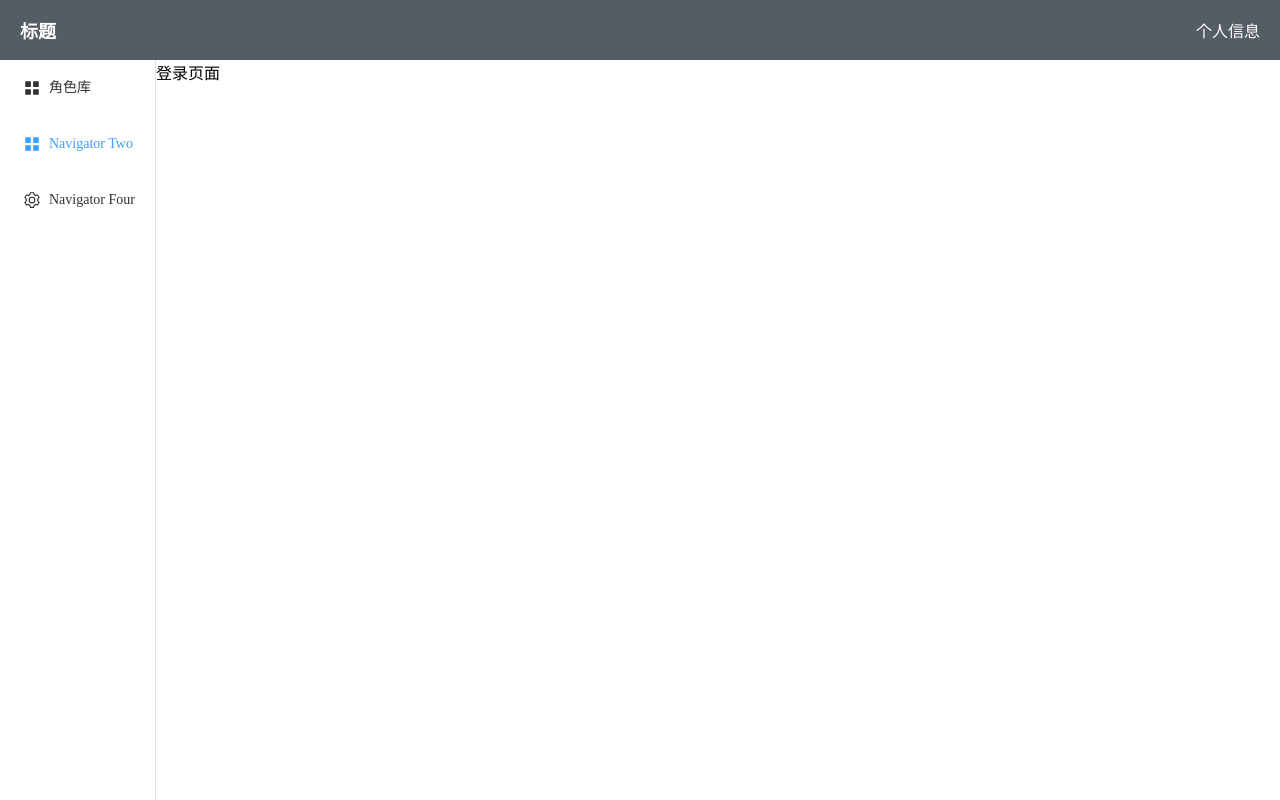
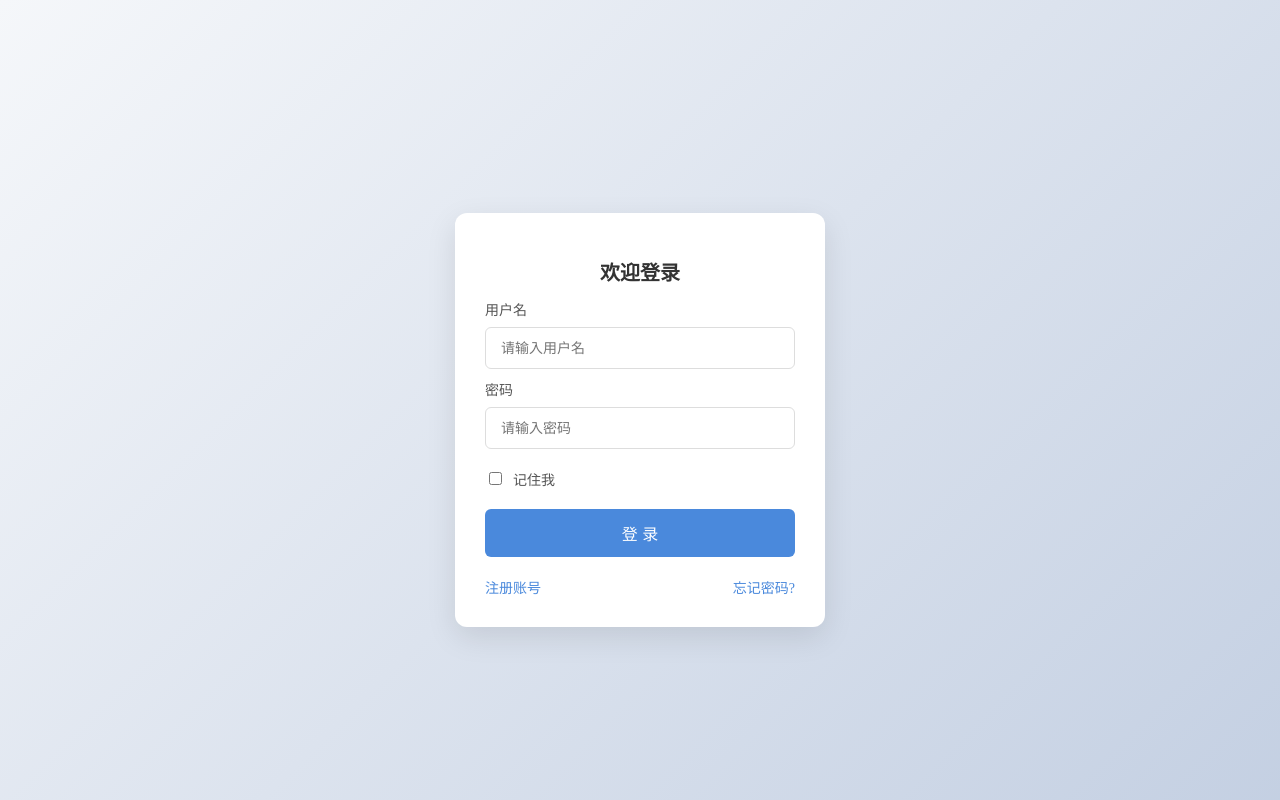
Before and after one commit to HuskyCommunicator/qny, a Vue app in the folder qny-vue/: page /login in a window 1280 px wide. Built offline with nearby package versions, Linux system fonts and the light colour scheme.

Commit message:
登录页面实现

```diff
--- a/qny-vue/src/App.vue
+++ b/qny-vue/src/App.vue
@@ -1,15 +1,20 @@
 <script setup>
-import { RouterLink, RouterView } from "vue-router";
-import Nav from "@/components/nav.vue";
-import Aside from "@/components/aside.vue";
+import { RouterLink, RouterView, useRoute } from "vue-router";
+import Nav from "@/components/Nav.vue";
+import Aside from "@/components/Aside.vue";
+import { computed } from "vue";
+const route = useRoute();
+const showLayout = computed(() => route.name !== "Login");
 </script>
 
 <template>
   <div class="app-container">
-    <Nav />
+    <!-- <Nav v-if="showLayout" /> -->
     <div class="main-content">
-      <Aside />
-      <RouterView />
+      <Aside v-if="showLayout" />
+      <div class="content-area">
+        <RouterView />
+      </div>
     </div>
   </div>
 </template>
@@ -54,4 +59,7 @@ Aside {
   height: 100%;
   background: #f5f5f5;
 }
+.content-area {
+  width: 100%;
+}
 </style>
--- a/qny-vue/src/components/aside.vue
+++ b/qny-vue/src/components/aside.vue
@@ -5,6 +5,18 @@ import {
   Location,
   Setting,
 } from "@element-plus/icons-vue";
+import { useRoute } from "vue-router";
+import { computed } from "vue";
+
+const route = useRoute();
+
+const routeToIndexMap = {
+  "/": "/",
+  "/my-agent": "/my-agent",
+  "/user-center": "/user-center",
+};
+
+const activeIndex = computed(() => routeToIndexMap[route.path] || "/");
 
 const handleOpen = (key, keyPath) => {
   console.log(key, keyPath);
@@ -16,22 +28,31 @@ const handleClose = (key, keyPath) => {
 
 <template>
   <el-menu
-    default-active="2"
+    :default-active="activeIndex"
     class="el-menu-vertical-demo"
     @open="handleOpen"
     @close="handleClose"
+    router
   >
-    <el-menu-item index="1">
+    <el-menu-item index="/">
       <el-icon><icon-menu /></el-icon>
-      <span>角色库</span>
+      <span>智能体大厅</span>
     </el-menu-item>
-    <el-menu-item index="2">
+    <el-menu-item index="/my-agent">
       <el-icon><icon-menu /></el-icon>
-      <span>Navigator Two</span>
+      <span>我的智能体</span>
     </el-menu-item>
-    <el-menu-item index="3">
+    <el-menu-item index="/user-center">
       <el-icon><setting /></el-icon>
-      <span>Navigator Four</span>
+      <span>个人中心</span>
+    </el-menu-item>
+    <el-menu-item index="/chat">
+      <el-icon><setting /></el-icon>
+      <span>聊天</span>
+    </el-menu-item>
+    <el-menu-item index="/login">
+      <el-icon><setting /></el-icon>
+      <span>登录</span>
     </el-menu-item>
   </el-menu>
 </template>
--- a/qny-vue/src/components/nav.vue
+++ b/qny-vue/src/components/nav.vue
@@ -11,17 +11,7 @@ const logout = () => {
       <span class="system-name">标题</span>
     </div>
 
-    <div class="navbar-right">
-      <div class="user-info-container">
-        <div class="user-info">
-          <span>个人信息</span>
-        </div>
-        <div class="dropdown-menu">
-          <div class="dropdown-item">个人中心</div>
-          <div class="dropdown-item" @click="logout">退出登录</div>
-        </div>
-      </div>
-    </div>
+    <div class="navbar-right"></div>
   </nav>
 </template>
 
--- a/qny-vue/src/router/index.js
+++ b/qny-vue/src/router/index.js
@@ -4,14 +4,49 @@ const router = createRouter({
   history: createWebHistory(import.meta.env.BASE_URL),
   routes: [
     {
-      path: "/",
-      component: () => import("../views/main/main.vue"),
+      path: "/login",
+      name: "Login",
+      component: () => import("../views/Login.vue"),
+      meta: { requiresAuth: false },
     },
     {
-      path: "/login",
-      component: () => import("../views/main/login.vue"),
+      path: "/",
+      redirect: "/agent-hall",
+    },
+    {
+      path: "/agent-hall",
+      name: "AgentHall",
+      component: () => import("../views/AgentHall.vue"),
+      meta: { requiresAuth: true },
+    },
+    {
+      path: "/my-agent",
+      name: "MyAgent",
+      component: () => import("../views/MyAgent.vue"),
+      meta: { requiresAuth: true },
+    },
+    {
+      path: "/user-center",
+      name: "UserCenter",
+      component: () => import("../views/UserCenter.vue"),
+      meta: { requiresAuth: true },
+    },
+    {
+      path: "/chat",
+      name: "Chat",
+      component: () => import("../views/Chat.vue"),
+      meta: { requiresAuth: true },
     },
   ],
 });
 
+router.beforeEach((to, from, next) => {
+  const token = localStorage.getItem("qny-token");
+  if (to.meta.requiresAuth && !token) {
+    next({ name: "Login" });
+  } else {
+    next();
+  }
+});
+
 export default router;
--- /dev/null
+++ b/qny-vue/src/views/AgentHall.vue
@@ -0,0 +1,7 @@
+<script setup></script>
+
+<template>
+  <div>智能体大厅</div>
+</template>
+
+<style lang="scss" scoped></style>
--- /dev/null
+++ b/qny-vue/src/views/Chat.vue
@@ -0,0 +1,7 @@
+<script setup></script>
+
+<template>
+  <div>聊天</div>
+</template>
+
+<style lang="scss" scoped></style>
--- /dev/null
+++ b/qny-vue/src/views/Login.vue
@@ -0,0 +1,192 @@
+<script setup>
+import { ref } from "vue";
+import { useRouter } from "vue-router";
+
+const router = useRouter();
+const isLoginMode = ref(true);
+const username = ref("");
+const password = ref("");
+const confirmPassword = ref("");
+const rememberMe = ref(false);
+
+const handleSubmit = () => {
+  if (isLoginMode.value) {
+    // 登录逻辑
+    localStorage.setItem("qny-token", "mock-token");
+    router.push("/agent-hall");
+  } else {
+    // 注册逻辑
+    if (password.value !== confirmPassword.value) {
+      alert("两次密码输入不一致");
+      return;
+    }
+    // 模拟注册成功自动登录
+    localStorage.setItem("qny-token", "mock-token");
+    router.push("/agent-hall");
+  }
+};
+
+const toggleMode = () => {
+  isLoginMode.value = !isLoginMode.value;
+  username.value = "";
+  password.value = "";
+  confirmPassword.value = "";
+};
+</script>
+
+<template>
+  <div class="login-container">
+    <div class="login-box">
+      <h1 class="login-title">{{ isLoginMode ? "欢迎登录" : "用户注册" }}</h1>
+
+      <form @submit.prevent="handleSubmit" class="login-form">
+        <div class="form-group">
+          <label for="username">用户名</label>
+          <input
+            id="username"
+            v-model="username"
+            type="text"
+            :placeholder="isLoginMode ? '请输入用户名' : '请输入注册用户名'"
+          />
+        </div>
+
+        <div class="form-group">
+          <label for="password">密码</label>
+          <input
+            id="password"
+            v-model="password"
+            type="password"
+            placeholder="请输入密码"
+          />
+        </div>
+
+        <div class="form-group" v-if="!isLoginMode">
+          <label for="confirmPassword">确认密码</label>
+          <input
+            id="confirmPassword"
+            v-model="confirmPassword"
+            type="password"
+            placeholder="请再次输入密码"
+          />
+        </div>
+
+        <div class="remember-me" v-if="isLoginMode">
+          <input id="remember" v-model="rememberMe" type="checkbox" />
+          <label for="remember">记住我</label>
+        </div>
+
+        <button type="submit" class="login-btn">
+          {{ isLoginMode ? "登 录" : "注 册" }}
+        </button>
+      </form>
+
+      <div class="login-footer">
+        <a href="#" @click.prevent="toggleMode">
+          {{ isLoginMode ? "注册账号" : "已有账号？登录" }}
+        </a>
+        <a href="#" v-if="isLoginMode">忘记密码?</a>
+      </div>
+    </div>
+  </div>
+</template>
+
+<style lang="scss" scoped>
+.login-container {
+  display: flex;
+  justify-content: center;
+  align-items: center;
+  min-height: 100vh;
+  background: linear-gradient(135deg, #f5f7fa 0%, #c3cfe2 100%);
+  padding: 20px;
+}
+
+.login-box {
+  background: white;
+  padding: 30px;
+  border-radius: 12px;
+  box-shadow: 0 10px 30px rgba(0, 0, 0, 0.1);
+  width: 25%;
+  max-width: 450px;
+}
+
+.login-title {
+  text-align: center;
+  color: #333;
+  font-size: 20px;
+}
+
+.login-form {
+  display: flex;
+  flex-direction: column;
+  gap: 10px;
+}
+
+.form-group {
+  display: flex;
+  flex-direction: column;
+  gap: 8px;
+
+  label {
+    color: #555;
+    font-size: 14px;
+  }
+
+  input {
+    padding: 12px 15px;
+    border: 1px solid #ddd;
+    border-radius: 6px;
+    font-size: 14px;
+    transition: border-color 0.3s;
+
+    &:focus {
+      outline: none;
+      border-color: #4a89dc;
+    }
+  }
+}
+
+.remember-me {
+  display: flex;
+  align-items: center;
+  gap: 8px;
+  margin: 10px 0;
+
+  label {
+    color: #555;
+    font-size: 14px;
+    cursor: pointer;
+  }
+}
+
+.login-btn {
+  background: #4a89dc;
+  color: white;
+  border: none;
+  padding: 12px;
+  border-radius: 6px;
+  font-size: 16px;
+  font-weight: 500;
+  cursor: pointer;
+  transition: background 0.3s;
+
+  &:hover {
+    background: #3a70c2;
+  }
+}
+
+.login-footer {
+  display: flex;
+  justify-content: space-between;
+  margin-top: 20px;
+  font-size: 14px;
+
+  a {
+    color: #4a89dc;
+    text-decoration: none;
+
+    &:hover {
+      text-decoration: underline;
+    }
+  }
+}
+</style>
--- a/qny-vue/src/views/main/main.vue
+++ b/qny-vue/src/views/MyAgent.vue
@@ -1,7 +1,7 @@
 <script setup></script>
 
 <template>
-  <div>主页面</div>
+  <div>我的智能体</div>
 </template>
 
 <style lang="scss" scoped></style>
--- a/qny-vue/src/views/main/login.vue
+++ b/qny-vue/src/views/UserCenter.vue
@@ -1,7 +1,7 @@
 <script setup></script>
 
 <template>
-  <div>登录页面</div>
+  <div>个人中心</div>
 </template>
 
 <style lang="scss" scoped></style>
```
Also changed, not shown: 1 other file (tests, documents, lock files or other folders).
